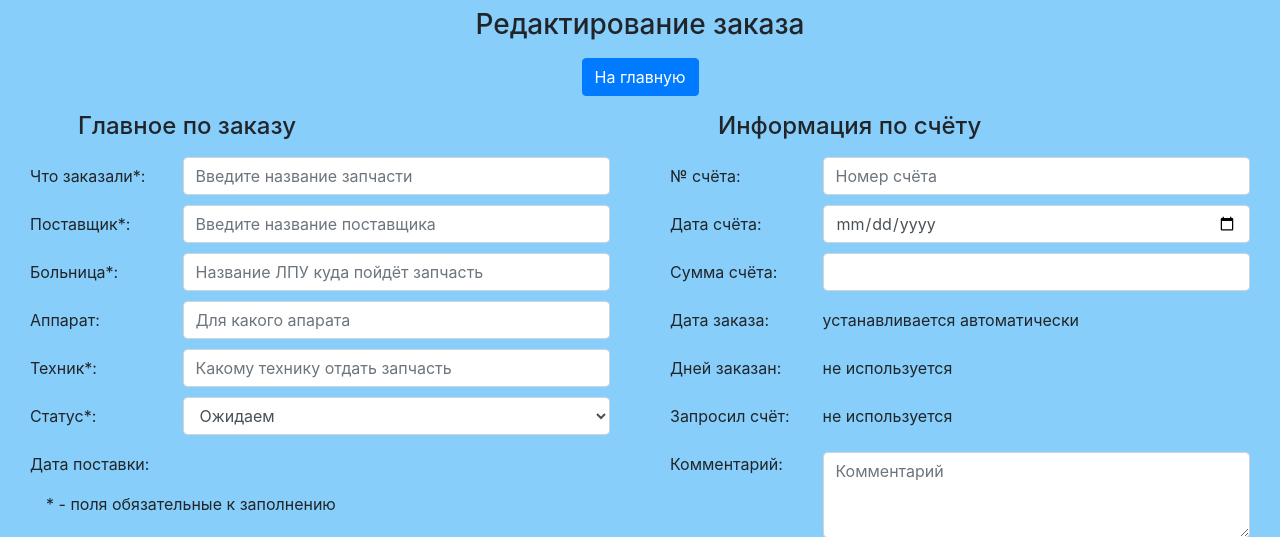
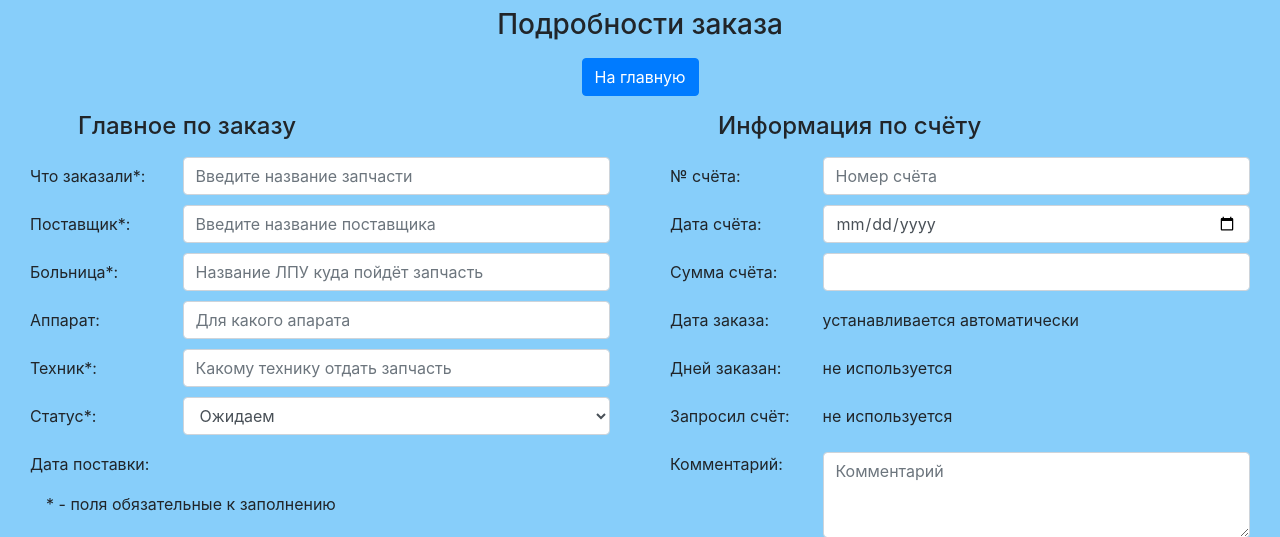
Before and after one commit to NineMan/medtehsite, a Django app: page /bill/new in a window 1280 px wide. Shown: the top 537 px of the page. Run offline with Django 3.2, Linux system fonts and the light colour scheme; a user stored in the database is signed in; parts of the project's set-up code (start-up, migrations or seed data) failed here and were passed over; some libraries are stand-ins or nearby versions.

Commit message:
Minor correct templates

```diff
--- a/medtehsite/apps/bills/templates/bills/bill_detail.html
+++ b/medtehsite/apps/bills/templates/bills/bill_detail.html
@@ -122,7 +122,7 @@
 
           <div class="row px-0 mb-2">
             <div class="d-flex col-flex col-6 col-xl-3 col-lg-4 col-sm-5 py-2">Запросил счёт:</div>
-            <div class="d-flex col-flex px-3                             py-2 font-weight-bold">не используется</div>
+            <div class="d-flex col-flex px-3                             py-2">не используется</div>
           </div>
 
           <div class="row px-0 mb-2">
--- a/medtehsite/apps/bills/templates/bills/bill_new.html
+++ b/medtehsite/apps/bills/templates/bills/bill_new.html
@@ -15,11 +15,9 @@
   <div class="container-fluid">
 
     <!-- Оглавление -->
-    <div class="row d-flex justify-content-center">
-      <div class="d-flex p-2 justify-content-center ">
-        <h3 class="d-none d-sm-block" align="center">Редактирование заказа</h3>
-        <h4 class="d-sm-none d-block" align="center">Редактирование заказа</h4>
-      </div>
+    <div class="d-flex row justify-content-center">
+        <h3 class="p-2 d-none d-sm-block text-center">Подробности заказа</h3>
+        <h4 class="p-2 d-sm-none d-block text-center">Подробности заказа</h4>
     </div>
 
     <!-- Кнопки навигации верхние-->
```
Also changed, not shown: medtehsite/apps/bills/templates/bills/bill_edit.html (+4 -6 lines).
